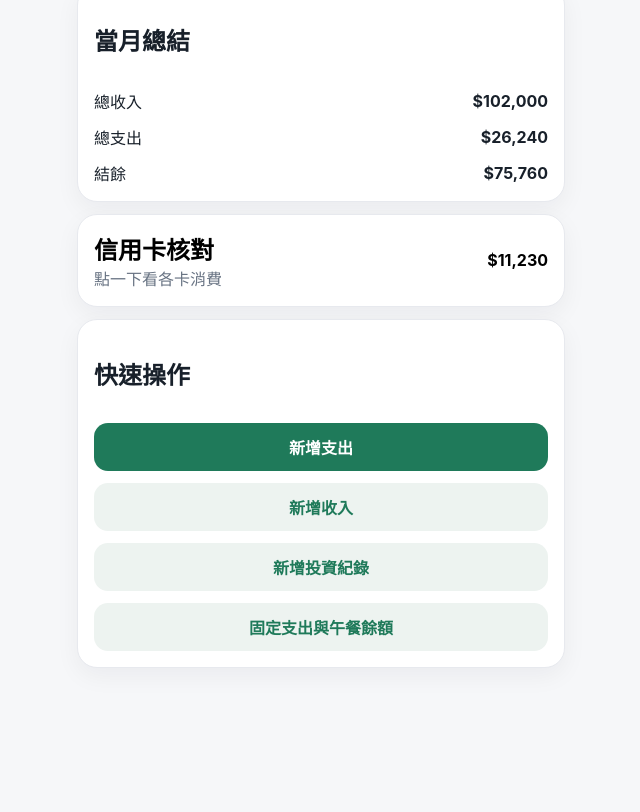
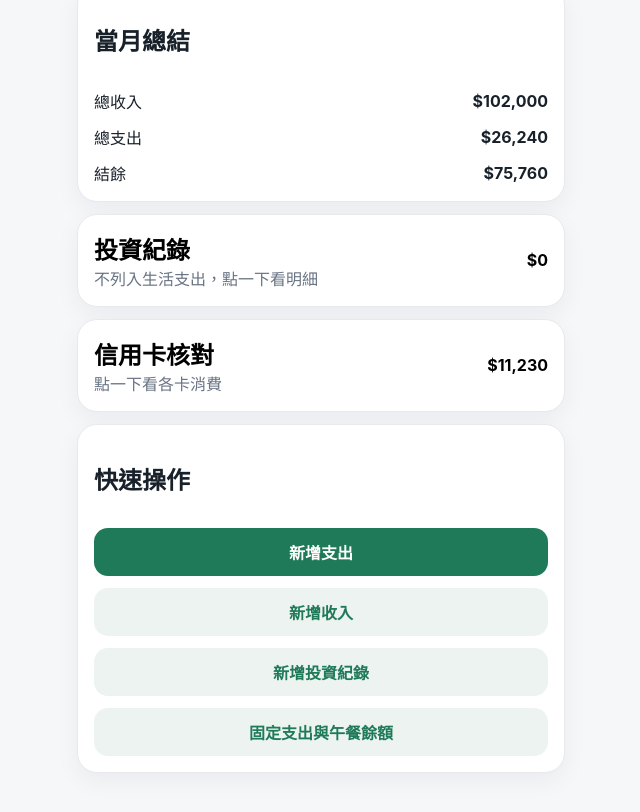
Before and after one commit to k89150-art/household-expense-app, a Next.js app: page / in a window 1280 px wide. Shown: the part 1145-1957 px from the top of the page, without its empty margins (319-959 px from the left). Before the commit the page ends 1896 px from the top, so only its background shows below. Built offline with nearby package versions, Linux system fonts and the light colour scheme.

Commit message:
Show saved investment records on homepage

```diff
--- a/src/components/HomeSummary.tsx
+++ b/src/components/HomeSummary.tsx
@@ -1,11 +1,11 @@
 "use client";
 
-import { useMemo, useState } from "react";
+import { useEffect, useMemo, useState } from "react";
 
 type Viewer = "chris" | "wife";
 type Scope = "month" | "all";
 type PersonId = "self" | "spouse" | "junyao" | "cat";
-type CreditCardName = "玉山" | "國泰" | "中信" | "保費卡";
+type CreditCardName = "玉山" | "台新" | "國泰" | "中信" | "保費卡";
 
 type ExpenseLine = {
   date: string;
@@ -18,12 +18,33 @@
   creditCard?: CreditCardName;
 };
 
+type InvestmentRecord = {
+  id: string;
+  date: string;
+  type: string;
+  name: string;
+  amount: number;
+};
+
 type PersonSummary = {
   id: PersonId;
   name: string;
   income?: number;
   expenses: ExpenseLine[];
 };
+
+const INVESTMENT_STORAGE_KEY = "household-expense-demo-investments";
+
+function loadInvestments() {
+  if (typeof window === "undefined") return [];
+  const raw = window.localStorage.getItem(INVESTMENT_STORAGE_KEY);
+  if (!raw) return [];
+  try {
+    return JSON.parse(raw) as InvestmentRecord[];
+  } catch {
+    return [];
+  }
+}
 
 function getBaseData(viewer: Viewer): PersonSummary[] {
   const spouseLabel = viewer === "chris" ? "太太" : "先生";
@@ -37,7 +58,7 @@
       expenses: [
         ...lunch,
         { date: "2026-06-03", category: "餐飲", item: "早餐", amount: 90, note: "早餐店", paymentMethod: "現金" },
-        { date: "2026-06-07", category: "生活用品", item: "全聯", amount: 780, note: "衛生紙、洗碗精", paymentMethod: "信用卡", creditCard: "玉山" },
+        { date: "2026-06-07", category: "生活用品", item: "全聯", amount: 780, note: "衛生紙、洗碗精", paymentMethod: "信用卡", creditCard: viewer === "chris" ? "玉山" : "台新" },
         { date: "2026-06-18", category: "醫療", item: "門診", amount: 850, note: "掛號費與藥費", paymentMethod: "信用卡", creditCard: "國泰" },
         { date: "2026-05-12", category: "餐飲", item: "晚餐", amount: 1800, note: "聚餐", paymentMethod: "信用卡", creditCard: "中信" },
       ],
@@ -47,7 +68,7 @@
       name: spouseLabel,
       income: viewer === "chris" ? 30000 : 72000,
       expenses: [
-        { date: "2026-06-02", category: "生活用品", item: "生活用品", amount: 1200, note: "清潔用品", paymentMethod: "信用卡", creditCard: "玉山" },
+        { date: "2026-06-02", category: "生活用品", item: "生活用品", amount: 1200, note: "清潔用品", paymentMethod: "信用卡", creditCard: viewer === "chris" ? "台新" : "玉山" },
         { date: "2026-06-15", category: "餐飲", item: "餐飲", amount: viewer === "chris" ? 2500 : 3200, note: "外食", paymentMethod: "信用卡", creditCard: "中信" },
         { date: "2026-05-08", category: "衣物", item: "衣物", amount: 980, note: "衣服", paymentMethod: "信用卡", creditCard: "國泰" },
       ],
@@ -57,7 +78,7 @@
       name: "竣堯",
       expenses: [
         { date: "2026-06-01", category: "學費", item: "學費", amount: 12000, note: "幼兒園月費", paidBy: viewer === "chris" ? "太太" : "我", paymentMethod: "轉帳" },
-        { date: "2026-06-05", category: "保健食品", item: "保健食品", amount: 1800, note: "兒童益生菌", paidBy: viewer === "chris" ? "我" : "先生", paymentMethod: "信用卡", creditCard: "玉山" },
+        { date: "2026-06-05", category: "保健食品", item: "保健食品", amount: 1800, note: "兒童益生菌", paidBy: viewer === "chris" ? "我" : "先生", paymentMethod: "信用卡", creditCard: viewer === "chris" ? "玉山" : "台新" },
         { date: "2026-06-10", category: "保險", item: "保險", amount: 1500, note: "月平均", paidBy: viewer === "chris" ? "我" : "先生", paymentMethod: "信用卡", creditCard: "保費卡" },
         { date: "2026-06-20", category: "學費", item: "延托費", amount: 2500, note: "延托", paidBy: viewer === "chris" ? "太太" : "我", paymentMethod: "轉帳" },
         { date: "2026-05-03", category: "娛樂", item: "童書", amount: 600, note: "繪本", paidBy: viewer === "chris" ? "太太" : "我", paymentMethod: "信用卡", creditCard: "中信" },
@@ -69,7 +90,7 @@
       expenses: [
         { date: "2026-06-06", category: "寵物", item: "飼料", amount: 1400, note: "乾乾", paymentMethod: "信用卡", creditCard: "中信" },
         { date: "2026-06-19", category: "醫療", item: "動物醫院", amount: 1200, note: "回診", paymentMethod: "信用卡", creditCard: "國泰" },
-        { date: "2026-05-20", category: "寵物", item: "貓砂", amount: 520, note: "貓砂", paymentMethod: "信用卡", creditCard: "玉山" },
+        { date: "2026-05-20", category: "寵物", item: "貓砂", amount: 520, note: "貓砂", paymentMethod: "信用卡", creditCard: viewer === "chris" ? "玉山" : "台新" },
       ],
     },
   ];
@@ -109,15 +130,32 @@
   const [openedPersonId, setOpenedPersonId] = useState<string | null>(null);
   const [openedCategoryKey, setOpenedCategoryKey] = useState<string | null>(null);
   const [showCreditCard, setShowCreditCard] = useState(false);
+  const [showInvestments, setShowInvestments] = useState(false);
   const [selectedMonth, setSelectedMonth] = useState("2026-06");
   const [scope, setScope] = useState<Scope>("month");
+  const [investments, setInvestments] = useState<InvestmentRecord[]>(loadInvestments);
   const baseData = useMemo(() => getBaseData(viewer), [viewer]);
+
+  useEffect(() => {
+    function refreshInvestments() {
+      setInvestments(loadInvestments());
+    }
+    window.addEventListener("investment-records-updated", refreshInvestments);
+    window.addEventListener("storage", refreshInvestments);
+    refreshInvestments();
+    return () => {
+      window.removeEventListener("investment-records-updated", refreshInvestments);
+      window.removeEventListener("storage", refreshInvestments);
+    };
+  }, []);
 
   const summaries = baseData.map((person) => {
     const expenses = scope === "all" ? person.expenses : person.expenses.filter((line) => line.date.startsWith(selectedMonth));
     return { ...person, expenses };
   });
 
+  const visibleInvestments = scope === "all" ? investments : investments.filter((record) => record.date.startsWith(selectedMonth));
+  const investmentTotal = visibleInvestments.reduce((sum, record) => sum + record.amount, 0);
   const allExpenses = summaries.flatMap((person) => person.expenses);
   const totalIncome = summaries.reduce((sum, item) => sum + (item.income ?? 0), 0);
   const totalExpense = allExpenses.reduce((sum, line) => sum + line.amount, 0);
@@ -212,6 +250,32 @@
         <button
           className="row"
           type="button"
+          onClick={() => setShowInvestments((value) => !value)}
+          style={{ border: 0, background: "transparent", padding: 0, textAlign: "left" }}
+        >
+          <div>
+            <h2 style={{ margin: 0 }}>投資紀錄</h2>
+            <div className="muted">不列入生活支出，點一下看明細</div>
+          </div>
+          <strong>{money(investmentTotal)}</strong>
+        </button>
+        {showInvestments ? (
+          <div className="grid">
+            {visibleInvestments.length === 0 ? <p className="muted">目前沒有投資紀錄</p> : null}
+            {visibleInvestments.map((record) => (
+              <div className="row" key={record.id}>
+                <span>{record.date.slice(5)}　{record.type}・{record.name}</span>
+                <span className="muted">{money(record.amount)}</span>
+              </div>
+            ))}
+          </div>
+        ) : null}
+      </article>
+
+      <article className="card grid">
+        <button
+          className="row"
+          type="button"
           onClick={() => setShowCreditCard((value) => !value)}
           style={{ border: 0, background: "transparent", padding: 0, textAlign: "left" }}
         >
```
